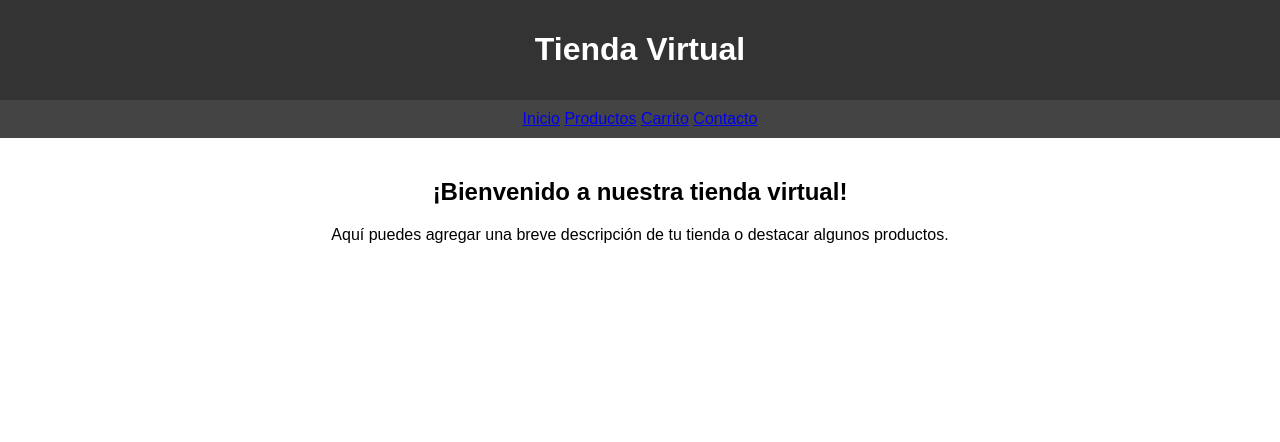
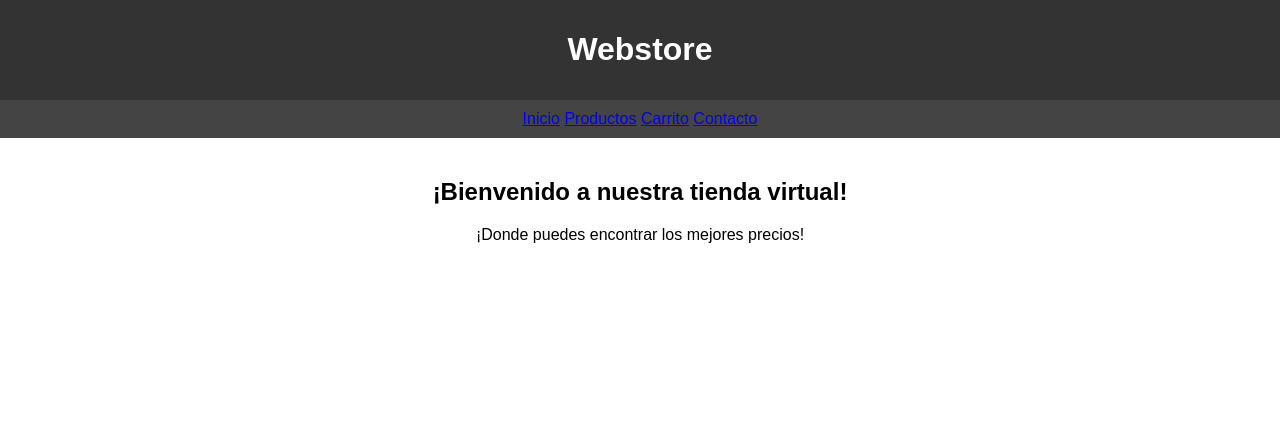
Before and after one commit to WilliamIsaiasRoque/ProyectoFinal-Pweb2, a Django app: template webstore/templates/index.html in a window 1280 px wide. Shown: the top 442 px of the page. Run offline with Django 4.2, Linux system fonts and the light colour scheme; the template is opened without the code that fills it, so the values that code supplies are empty.

Commit message:
Pequeños cambios en el html

```diff
--- a/webstore/templates/index.html
+++ b/webstore/templates/index.html
@@ -3,12 +3,12 @@
 <head>
     <meta charset="UTF-8">
     <meta name="viewport" content="width=device-width, initial-scale=1.0">
-    <title>Tienda Virtual</title>
+    <title>Webstore</title>
     <link rel="stylesheet" href="../static/styles.css">
 </head>
 <body>
     <header>
-        <h1>Tienda Virtual</h1>
+        <h1>Webstore</h1>
     </header>
 
     <nav>
@@ -20,7 +20,7 @@
 
     <section>
         <h2>¡Bienvenido a nuestra tienda virtual!</h2>
-        <p>Aquí puedes agregar una breve descripción de tu tienda o destacar algunos productos.</p>
+        <p>¡Donde puedes encontrar los mejores precios!</p>
     </section>
 
     <footer>
```
